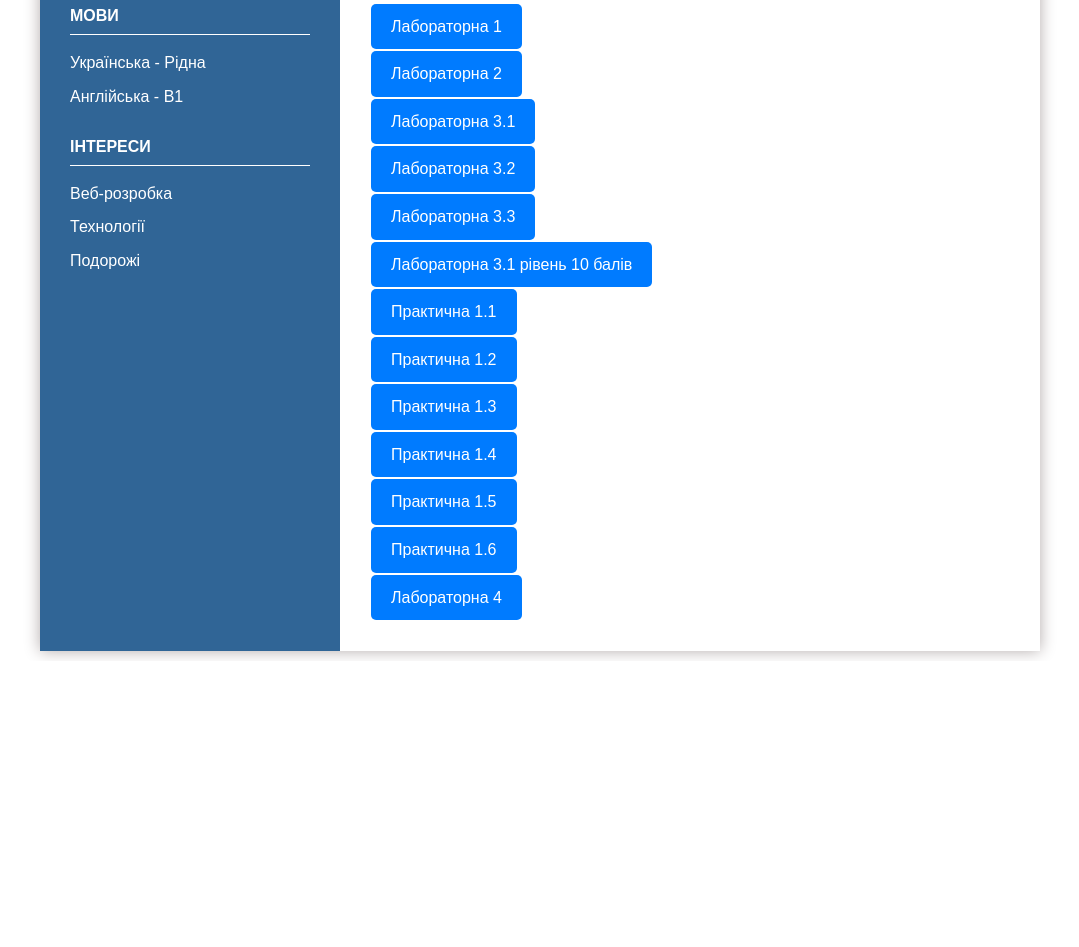
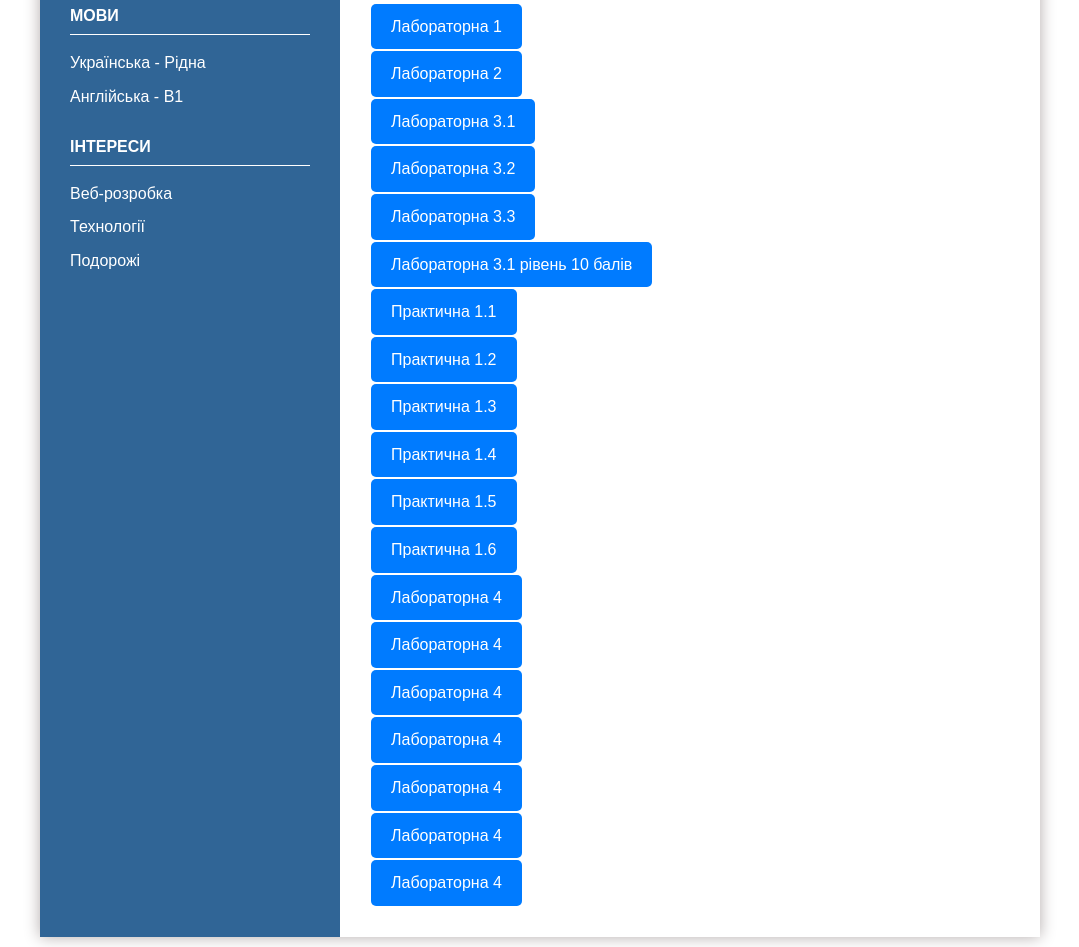
Before and after one commit to pacchetto/psychic-chainsawWeb2Kurs, a plain HTML site: page index.html in a window 1280 px wide. Shown: the part 579-1526 px from the top of the page, without its empty margins (100-1179 px from the left). Before the commit the page ends 1240 px from the top, so only its background shows below. Drawn offline with Linux system fonts and the light colour scheme.

Commit message:
Update index.html

```diff
--- a/index.html
+++ b/index.html
@@ -92,6 +92,12 @@
                         <p><a href="lr4/lr4.5/index.html" class="btn">Практична 1.5</a></p>
                         <p><a href="lr4/lr4.6/index.html" class="btn">Практична 1.6</a></p>
                         <p><a href="lr4.1/index.html" class="btn">Лабораторна 4</a></p>
+                        <p><a href="lr5/index.html" class="btn">Лабораторна 4</a></p>
+                        <p><a href="lr7/index.html" class="btn">Лабораторна 4</a></p>
+                        <p><a href="pr2/index.html" class="btn">Лабораторна 4</a></p>
+                        <p><a href="pr3/index.html" class="btn">Лабораторна 4</a></p>
+                        <p><a href="pr5/index.html" class="btn">Лабораторна 4</a></p>
+                        <p><a href="pr6/index.html" class="btn">Лабораторна 4</a></p>
                 </div>
             </div>
         </div>
```
